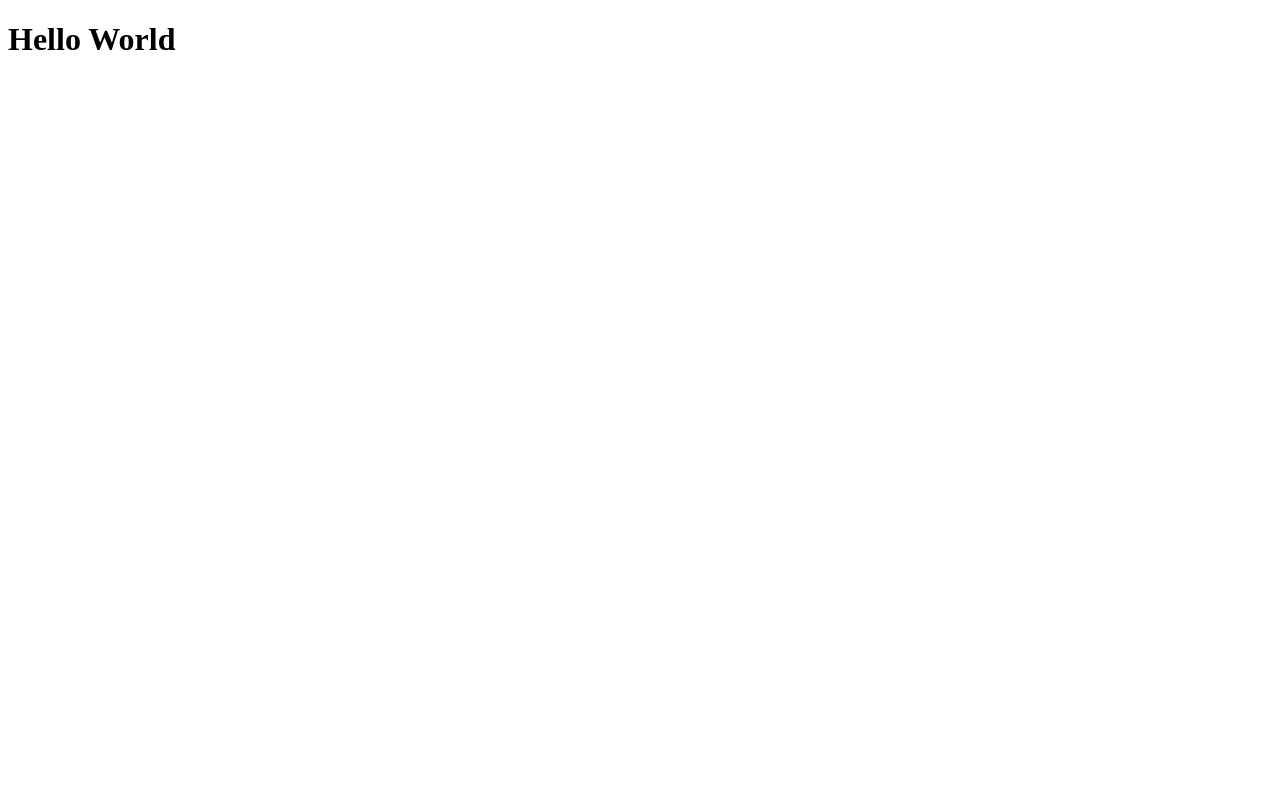
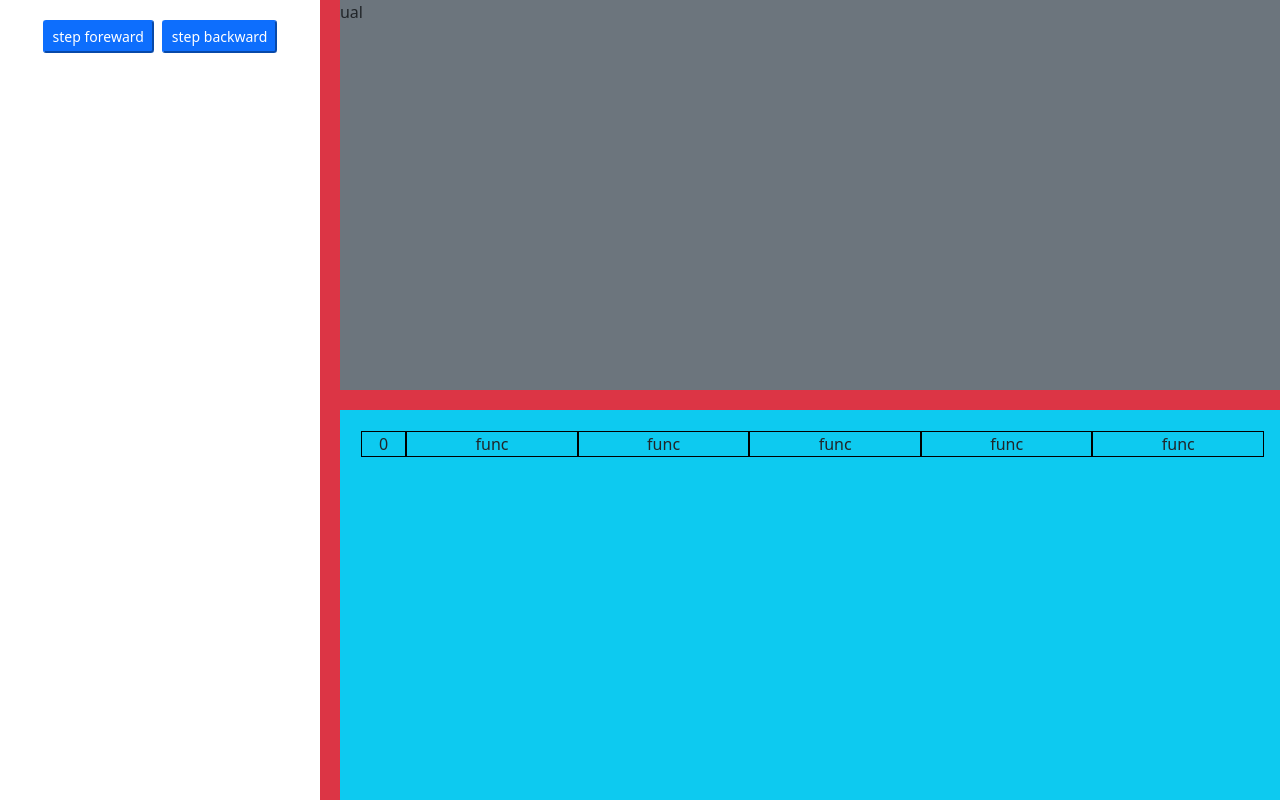
Before and after one commit to ChicoStateHackers/Init-Pipeline, a Django app: page / in a window 1280 px wide. Before the commit the page is almost empty. Run offline with Django 4.2, Linux system fonts and the light colour scheme.

Commit message:
style: working on the styles for the main html and created a basic cycle object for templating

```diff
--- /dev/null
+++ b/static/left_panel.css
@@ -0,0 +1,4 @@
+div.left_panel div.stepper_button_wrapper{
+    display:flex;
+    justify-content: center;
+}
--- /dev/null
+++ b/static/right_panel.css
@@ -0,0 +1,57 @@
+div.main_wrapper{
+    height:100vh;
+    width:100vw;
+}
+div.code_panel{
+    float:left;
+    height:100vh;
+}
+div.right_panel{
+    padding:0px;
+    margin:0px;
+    box-sizing: border-box;
+    height:100%;
+    display:flex;
+    justify-content: center;
+    align-items: center;
+    flex-direction: column ;
+}
+div.right_panel div.main{
+    position:relative;
+    height:50%;
+}
+div.right_panel div.v_seperater{
+    height:10px;
+    left:0px;
+}
+div.right_panel div.h_seperater{
+    width:20px;
+    height:100%;
+}
+div.right_panel div.cycle_wrapper{
+    overflow: -moz-scrollbars-vertical;
+    overflow-y: scroll;
+    margin: 15px 0 0 25px;
+    box-sizing: border-box;
+    height:90%;
+}
+div.right_panel div.cycle_object{
+    display: flex;
+    justify-content: center;
+    text-align: center;
+}
+
+div.right_panel div.cycle_object div.num{
+    flex-grow: 1;
+    border:1px solid black;
+}
+div.right_panel div.cycle_object div.cycle{
+    flex-grow: 4;
+    border:1px solid black;
+}
+div.right_panel div.num{
+
+}
+div.right_panel div.cycle{
+
+}
--- a/templates/home.html
+++ b/templates/home.html
@@ -1,6 +1,63 @@
 <!DOCTYPE html>
-<html>
-    <body>
-        <h1> Hello World </h1>
-    </body>
+<html lang="en">
+<head>
+    <meta charset="UTF-8">
+    <meta http-equiv="X-UA-Compatible" content="IE=edge">
+    <meta name="viewport" content="width=device-width, initial-scale=1.0">
+    <title>Document</title>
+    <!-- Bootstrap CSS -->
+    <link href="https://cdn.jsdelivr.net/npm/bootstrap@5.1.3/dist/css/bootstrap.min.css" rel="stylesheet">
+    <!-- Bootstrap JavaScript -->
+    <script src="https://cdn.jsdelivr.net/npm/bootstrap@5.1.3/dist/js/bootstrap.bundle.min.js"></script>
+
+    <!-- My CSS -->
+    <link rel="stylesheet" href="../static/right_panel.css">
+    <link rel="stylesheet" href="../static/left_panel.css">
+</head>
+<body>
+
+    <div class="main_wrapper">
+
+        <div class="code_panel left_panel col-sm-3">
+            <div class="stepper_button_wrapper btn-group col-sm-12 p-3">
+                <button type="button"class="step btn-sm btn-primary m-1">step foreward</button>
+                <button type="button"class="step btn-sm btn-primary m-1">step backward</button>
+            </div>
+
+
+        </div>
+
+        <div class="right_panel">
+            <div class="visual_panel main col-sm-12 bg-secondary">
+                <div class="v_seperater bg-danger col-sm-12"style="position:absolute;bottom:0px;"></div>
+                <div class="h_seperater bg-danger"style="position:absolute;top:0px;left:0px;"></div>
+                visual
+            </div>
+
+            <div class="grid_panel main col-sm-12 bg-info">
+
+                <div class="v_seperater bg-danger col-sm-12"style="position:absolute;top:0px;"></div>
+                <div class="h_seperater bg-danger"style="position:absolute;top:0px;left:0px;"></div>
+
+                <div class="cycle_wrapper">
+
+                    <div class="cycle_object p-3">
+                        <div class="num">0</div>
+                        <div class="cycle b0">func</div>
+                        <div class="cycle b1">func</div>
+                        <div class="cycle b2">func</div>
+                        <div class="cycle b3">func</div>
+                        <div class="cycle b4">func</div>
+                    </div>
+
+
+                </div>
+            </div>
+        </div>
+
+
+    </div>
+
+
+</body>
 </html>
```
Also changed, not shown: static/css.css (deleted, +0 -19 lines), templates/body.html (deleted, +0 -42 lines).
